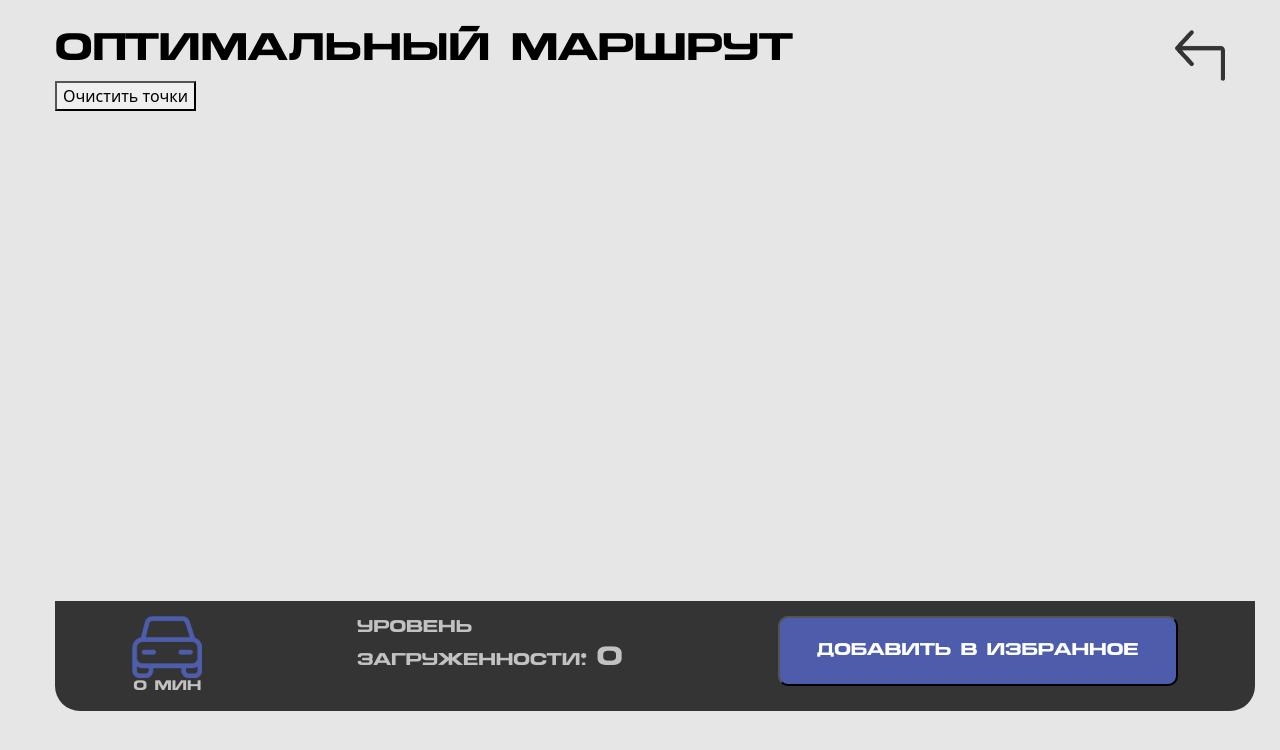
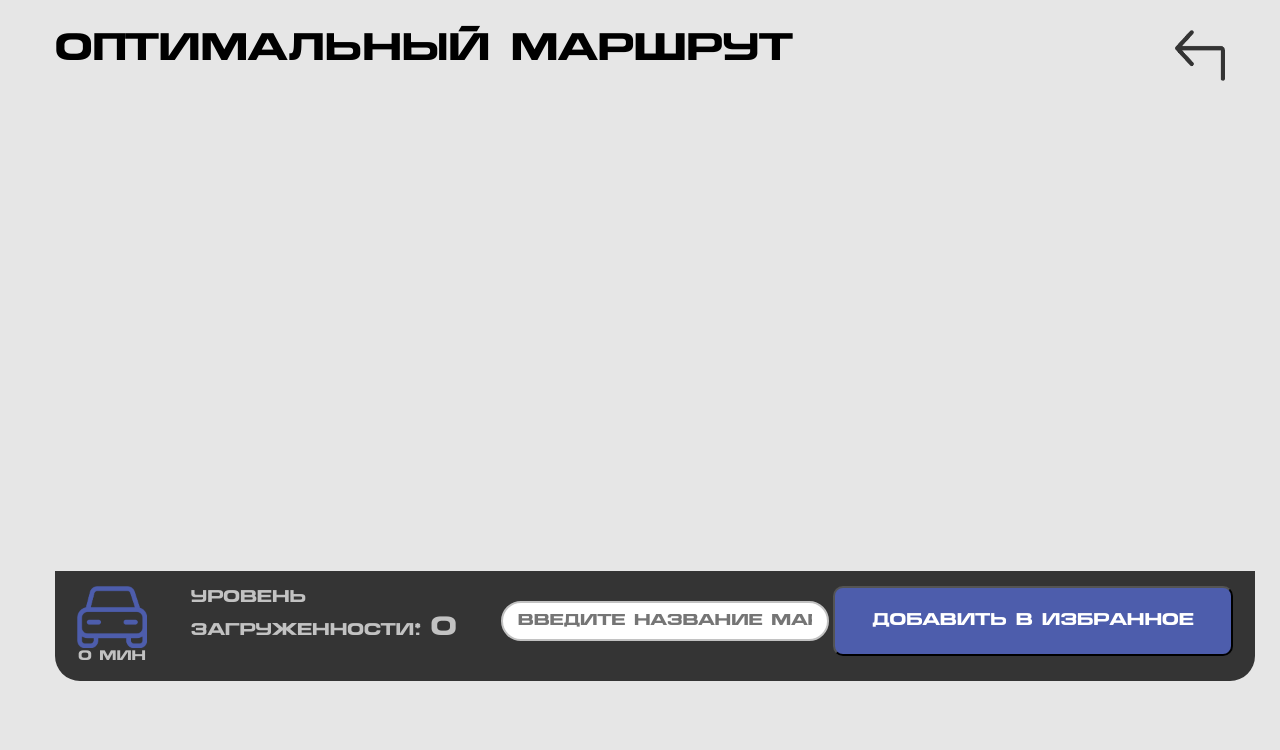
Before and after one commit to 8gahwyud/hackaton2024, a Django app: page /pickpath/ in a window 1280 px wide. Shown: the top 750 px of the page. Run offline with Django 5.2, Linux system fonts and the light colour scheme; some libraries are stand-ins or nearby versions.

Commit message:
отправка формы с картой избраного маршрута

```diff
--- a/codd/main/static/js/script3.js
+++ b/codd/main/static/js/script3.js
@@ -108,3 +108,46 @@ function init() {
     // Логируем уровень загруженности города при запуске
     logTrafficLevel();
 }
+document.addEventListener('DOMContentLoaded', function () {
+    const form = document.getElementById('form');
+    const nameInput = document.getElementById('namePath');
+
+    form.addEventListener('submit', function (event) {
+        event.preventDefault(); // Отмена стандартной отправки формы
+
+        // Проверяем наличие координат
+        if (!startPoint || !endPoint) {
+            alert("Укажите начальную и конечную точки маршрута!");
+            return;
+        }
+
+        // Подготовка данных для отправки
+        const data = {
+            pathName: nameInput.value.trim(), // Имя маршрута из поля ввода
+            startPoint: startPoint,          // Координаты начальной точки
+            endPoint: endPoint               // Координаты конечной точки
+        };
+
+        // Отправка данных на сервер
+        fetch('', { // Укажите URL вашего обработчика на бэкенде
+            method: 'POST',
+            headers: {
+                'Content-Type': 'application/json'
+            },
+            body: JSON.stringify(data)
+        })
+        .then(response => {
+            if (response.ok) {
+                console.log("Маршрут успешно сохранен!");
+                alert("Маршрут добавлен в избранное!");
+                form.reset(); // Сброс формы
+            } else {
+                throw new Error("Ошибка при сохранении маршрута");
+            }
+        })
+        .catch(error => {
+            // console.error(error);
+            alert("Не удалось сохранить маршрут. Попробуйте позже.");
+        });
+    });
+});
--- a/codd/main/templates/pickpath.html
+++ b/codd/main/templates/pickpath.html
@@ -22,9 +22,6 @@
                     </a>
                 </div>
             </div>
-            <div class="custom-controls">
-                <button id="clearRoute">Очистить точки</button>
-            </div>
             <div id="map" class="pickPath__map">
                 <div class="pickPath__map__footer">
                     <div class="pickPath__map__imgwrapper">
@@ -34,7 +31,11 @@
                     <div class="pickPath__map__footer__workload">
                         уровень <br> загруженности: <span class="pickPath__map__footer__workload__count">0</span>
                     </div>
-                    <button class="pickPath__map__footer__favoritebtn type=" type="submit">добавить в избранное</button>
+                    <form id="form" class="pickPath__map__footer__form" action="#" >
+                        <input type="text" id="namePath" name="pathName" class="login-form__input pickPath__map__footer__input " placeholder="введите название маршрута">
+                        <button class="pickPath__map__footer__favoritebtn"  type="submit">добавить в избранное</button>
+
+                    </form>
                 </div>
             </div>
 
--- a/codd/main/views.py
+++ b/codd/main/views.py
@@ -23,6 +23,7 @@ def operform(request):
         newreq = Userrequests.objects.create(userid=Users.objects.get(userid=1),description=descr,whatheppens=issue,address=adress,imageaddress='img.img',geolocation='geo')
         newreq.save()
         return JsonResponse({'status':200})
+@csrf_exempt
 def pickpath(request):
     if(request.method == 'GET'):
         return render(request, 'pickpath.html')
```
